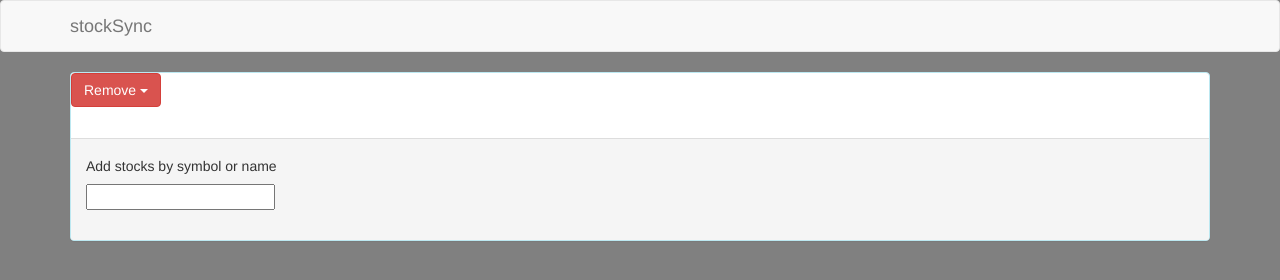
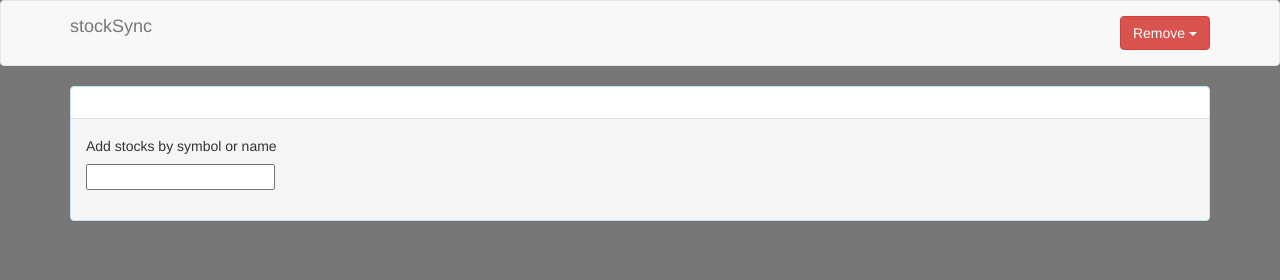
Before and after one commit to MaxBoykoII/stock-sync, a website: page client/index.html in a window 1280 px wide. Drawn offline with nearby package versions, Linux system fonts and the light colour scheme; files that its build step writes are made by us from their sources; no server answers; files whose address does not match are found by name.

Commit message:
Move chart controls to nav

```diff
--- a/client/index.html
+++ b/client/index.html
@@ -2,31 +2,41 @@
 <html lang="en">
 
 <head>
+  <meta charset="UTF-8">
+  <meta name="viewport" content="width=device-width, initial-scale=1.0">
   <title>Stock Sync</title>
-  <meta name="viewport" content="width=device-width, initial-scale=1.0">
   <link rel="stylesheet" href="/bower_components/bootstrap/dist/css/bootstrap.css" />
-  <link rel="stylesheet" href="/css/styles.css"/>
+  <link rel="stylesheet" href="/css/styles.css" />
 </head>
 
 <body ng-app="StockSync" ng-controller="MainCtrl">
-  <div class="header">
-    <div class="navbar navbar-default" role="navigation">
-      <div class="container">
-        <div class="navbar-header">
-          <a class="navbar-brand" href="#/">stockSync</a>
-        </div>
+  <nav class="navbar navbar-default" role="navigation">
+    <div class="container">
+      <div class="navbar-header">
+        <button type="button" class="navbar-toggle" data-toggle="collapse" data-target="#navbar">
+              <span class="sr-only">Toggle navigation</span>
+              <span class="icon-bar"></span>
+              <span class="icon-bar"></span>
+              <span class="icon-bar"></span>
+                </button>
+        <a class="navbar-brand" href="#/">stockSync</a>
+      </div>
+      <div id="navbar" class="navbar-collapse collapse">
+        <ul class="nav navbar-nav navbar-right">
+          <li class="dropdown">
+            <chart-controls></chart-controls>
+          </li>
+        </ul>
       </div>
     </div>
-  </div>
+  </nav>
+
   <div class="container">
     <div class="panel panel-info" ng-cloak>
-      <div class="panel-header">
-        <chart-controls></chart-controls>
-      </div>
       <div class="panel-body">
         <div class="row">
-          <div class="col-md-12" ng-if="chartObject.data !== {}">
-            <div google-chart chart="chartObject" style="height:100%; width:100%"></div>
+          <div class="col-xs-12" ng-if="chartObject.data !== {}">
+            <div google-chart chart="chartObject" style="height: 100%;width: 100%"></div>
           </div>
 
         </div>
@@ -46,7 +56,7 @@
   <script src="/bower_components/bootstrap/dist/js/bootstrap.js"></script>
   <script src="bower_components/angular-google-chart/ng-google-chart.js"></script>
   <script src="/bower_components/angular-socket-io/socket.js"></script>
-  <script src="bower_components/lodash/lodash.js"></script>
+  <script src="/bower_components/lodash/lodash.js"></script>
 
   <!-- Load Angular Modules -->
   <script src="js/app.js"></script>
--- a/client/templates/chart-controls.html
+++ b/client/templates/chart-controls.html
@@ -1,4 +1,4 @@
-<div class="dropdown">
+<div class="chart-controls">
   <button class="btn btn-danger dropdown-toggle" type="button" data-toggle="dropdown">Remove
   <span class="caret"></span></button>
   <ul class="dropdown-menu">
--- a/development/sass/styles.scss
+++ b/development/sass/styles.scss
@@ -1,3 +1,7 @@
 body {
-    background-color: grey;
+    background-color: #777777;
 }
+
+.chart-controls {
+    padding: 15px 0;
+}
```
Also changed, not shown: client/css/styles.css.
